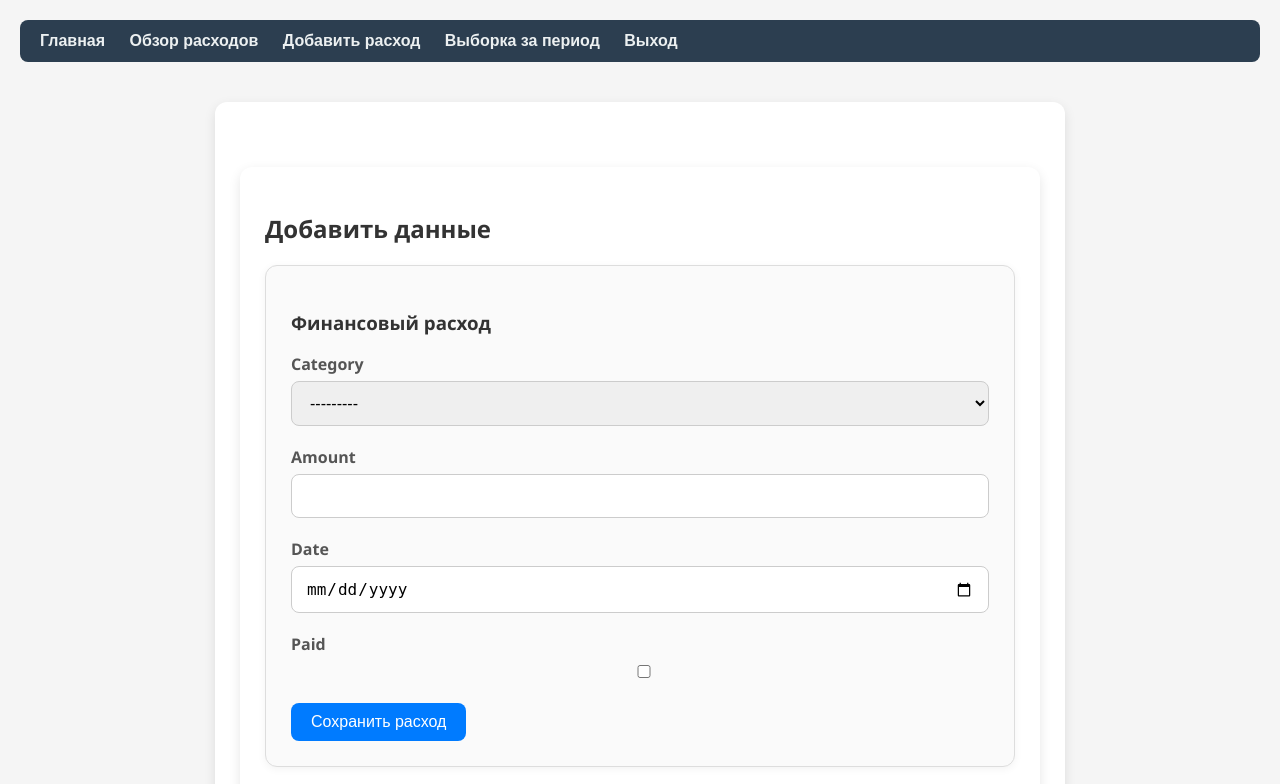
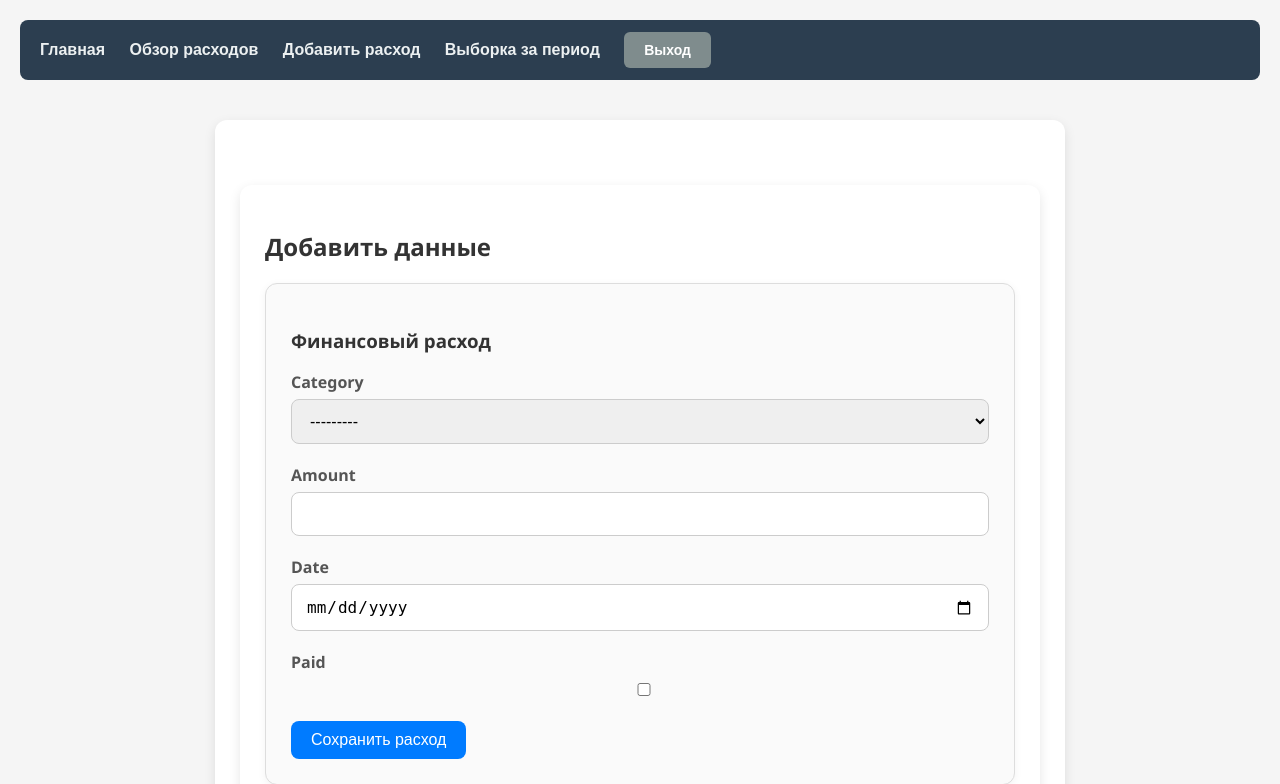
Before and after one commit to DmytroFedosyeyev/jango_rent, a Django app: page /add/ in a window 1280 px wide. Shown: the top 784 px of the page. Run offline with Django 5.2, Linux system fonts and the light colour scheme; the visitor is signed in with stand-in values (Sample User, id 1).

Commit message:
fix: Сделал кнопку 'Выход' через POST-форму с csrf_token для корректного логаута

```diff
--- a/expenses/templates/base.html
+++ b/expenses/templates/base.html
@@ -105,7 +105,11 @@
         <a href="{% url 'expenses:overview' %}">Обзор расходов</a>
         <a href="{% url 'expenses:add_expense' %}">Добавить расход</a>
         <a href="{% url 'expenses:filter_expenses' %}">Выборка за период</a>
-        <a href="{% url 'logout' %}">Выход</a>
+
+        <form method="post" action="{% url 'logout' %}" style="display:inline;">
+            {% csrf_token %}
+            <button type="submit" class="btn btn-secondary">Выход</button>
+         </form>
     </nav>
     {% endif %}
 
```
